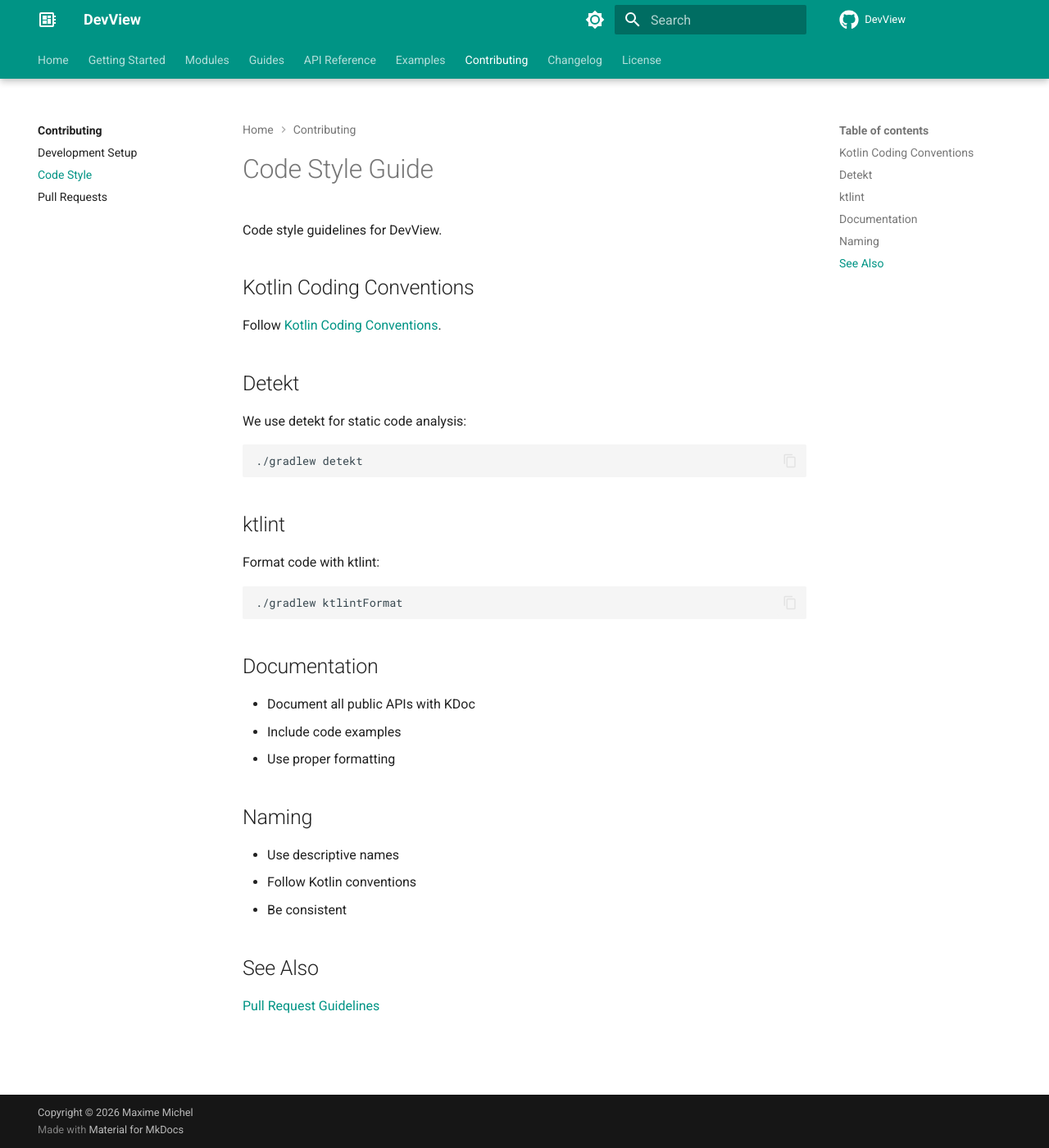
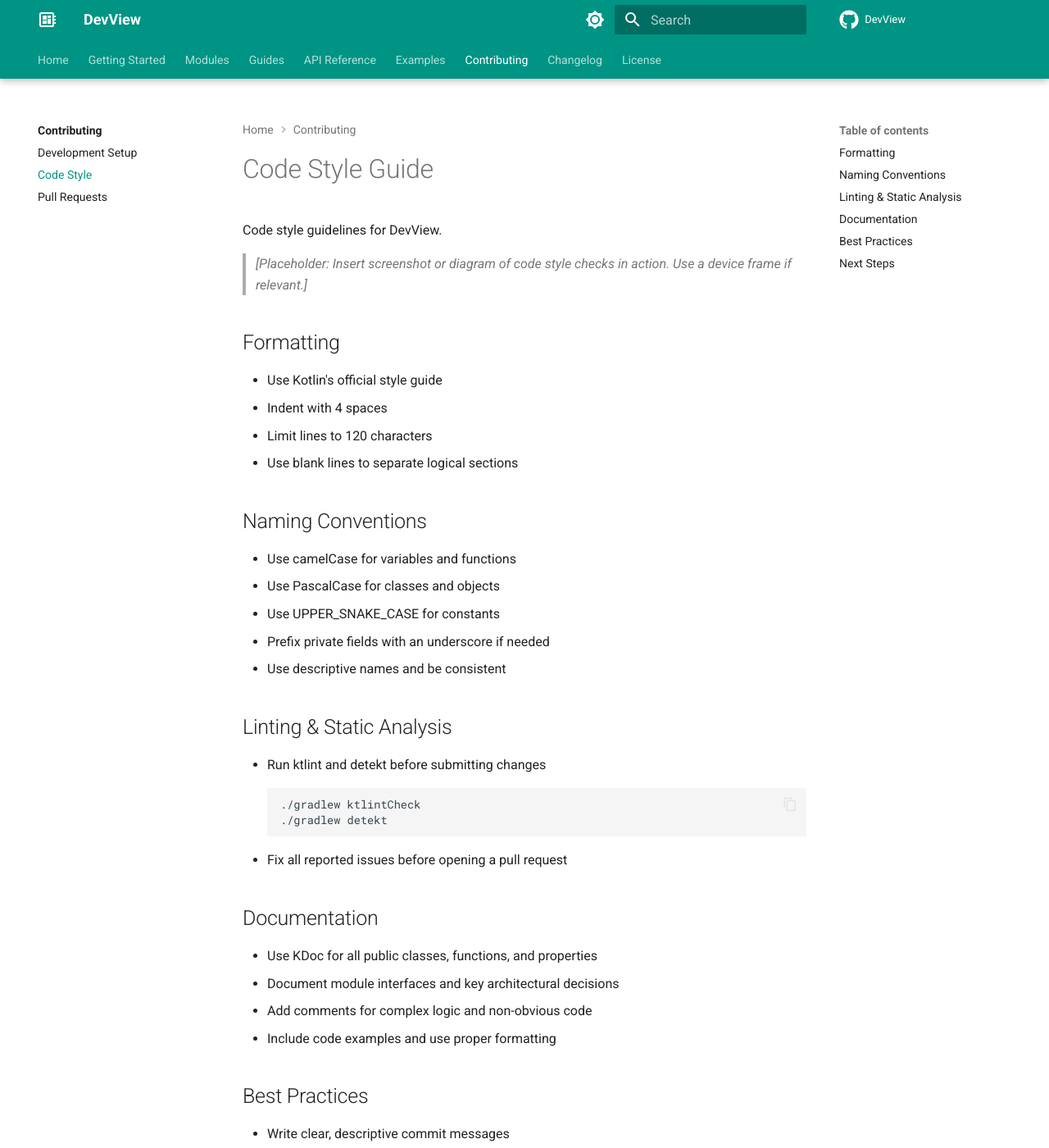
Before and after one commit to worldline/devview, an MkDocs documentation site: the page built from docs/contributing/code-style.md, in a window 1280 px wide and 1400 px high. Shown: the whole window at 82% size. Built offline with MkDocs 1.6.1 and Material for MkDocs 9.7.7, drawn with Linux system fonts in a browser that asks for light colours; comment, search, counter and statistics services are not loaded; the version menu is left out; some of the changed text lies outside the part shown.

Commit message:
:memo: Update contributing

````diff
--- a/docs/contributing/code-style.md
+++ b/docs/contributing/code-style.md
@@ -1,24 +1,46 @@
 # Code Style Guide
+
 Code style guidelines for DevView.
-## Kotlin Coding Conventions
-Follow [Kotlin Coding Conventions](https://kotlinlang.org/docs/coding-conventions.html).
-## Detekt
-We use detekt for static code analysis:
+
+> _[Placeholder: Insert screenshot or diagram of code style checks in action. Use a device frame if relevant.]_
+
+## Formatting
+- Use Kotlin's official style guide
+- Indent with 4 spaces
+- Limit lines to 120 characters
+- Use blank lines to separate logical sections
+
+## Naming Conventions
+- Use camelCase for variables and functions
+- Use PascalCase for classes and objects
+- Use UPPER_SNAKE_CASE for constants
+- Prefix private fields with an underscore if needed
+- Use descriptive names and be consistent
+
+## Linting & Static Analysis
+- Run ktlint and detekt before submitting changes
 ```bash
+./gradlew ktlintCheck
 ./gradlew detekt
 ```
-## ktlint
-Format code with ktlint:
-```bash
-./gradlew ktlintFormat
-```
+- Fix all reported issues before opening a pull request
+
 ## Documentation
-- Document all public APIs with KDoc
-- Include code examples
-- Use proper formatting
-## Naming
-- Use descriptive names
-- Follow Kotlin conventions
-- Be consistent
-## See Also
-[Pull Request Guidelines](pull-requests.md)
+- Use KDoc for all public classes, functions, and properties
+- Document module interfaces and key architectural decisions
+- Add comments for complex logic and non-obvious code
+- Include code examples and use proper formatting
+
+## Best Practices
+- Write clear, descriptive commit messages
+- Refactor code for readability and maintainability
+- Remove unused code and imports
+- Prefer immutable data structures
+
+## Next Steps
+- See [Development Setup](development.md) for environment configuration
+- Review [Pull Requests](pull-requests.md) for contribution process
+
+---
+
+_If you have questions about code style, open an issue or start a discussion on GitHub._
````
Also changed, not shown: docs/contributing/code-of-conduct.md (added, +28 -0 lines), docs/contributing/development.md (+34 -2 lines), docs/contributing/index.md (+33 -4 lines), docs/contributing/pull-requests.md (+41 -6 lines).
